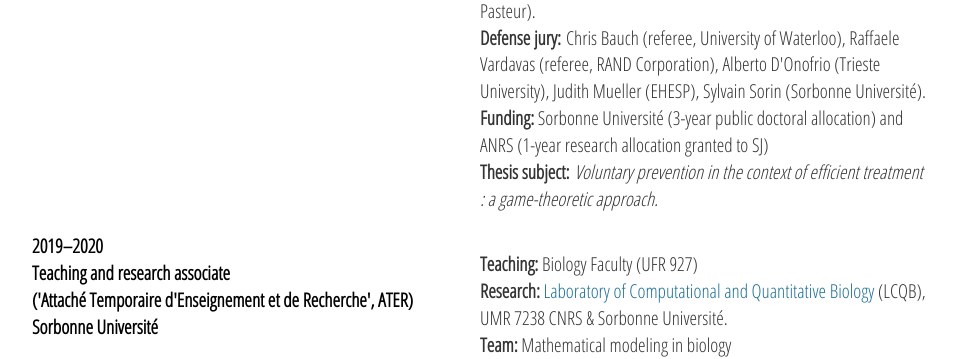
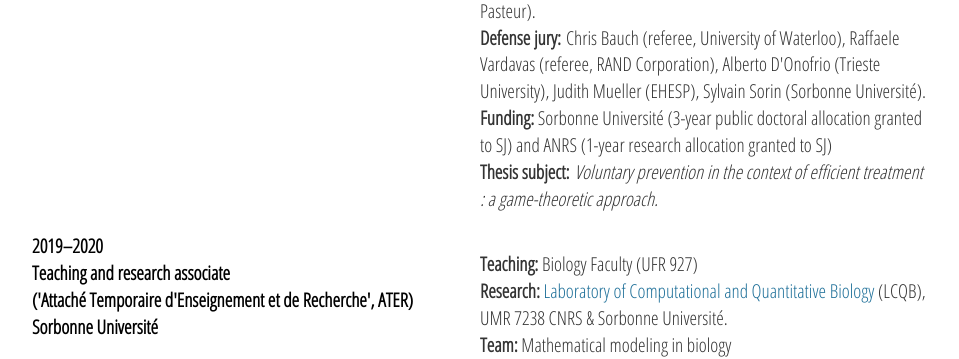
Before and after one commit to sjijon/sjijon.github.io, a Jekyll site: the page built from cv.html, in a window 1280 px wide. Shown: the part 967-1326 px from the top of the page, without its empty margins (160-1119 px from the left). Built offline with Jekyll 4.4.1, drawn with Linux system fonts in a browser that asks for light colours; nearby versions of some CDN libraries.

Commit message:
Add funders

```diff
--- a/cv.html
+++ b/cv.html
@@ -89,7 +89,7 @@ title: CV
 			<br>
 			<strong>Defense jury:</strong> Chris Bauch (referee, University of Waterloo), Raffaele Vardavas (referee, RAND Corporation), Alberto D'Onofrio (Trieste University), Judith Mueller (EHESP), Sylvain Sorin (Sorbonne Université).
 			<br>
-			<strong>Funding:</strong> Sorbonne Université (3-year public doctoral allocation) and ANRS (1-year research allocation granted to SJ)
+			<strong>Funding:</strong> Sorbonne Université (3-year public doctoral allocation granted to SJ) and ANRS (1-year research allocation granted to SJ)
 			<br>
 			<strong>Thesis subject:</strong> <em>Voluntary prevention in the context of efficient treatment : a game-theoretic approach.</em>
 			</p>
```
